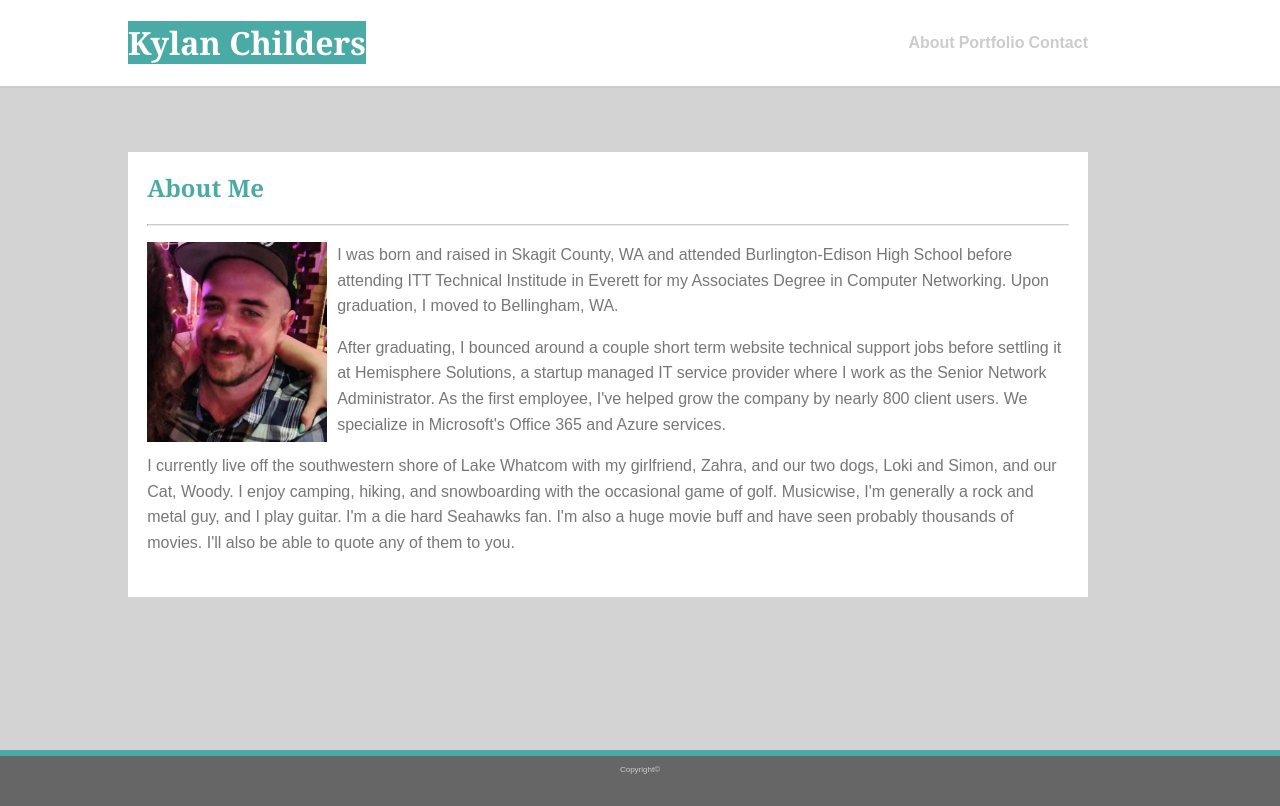
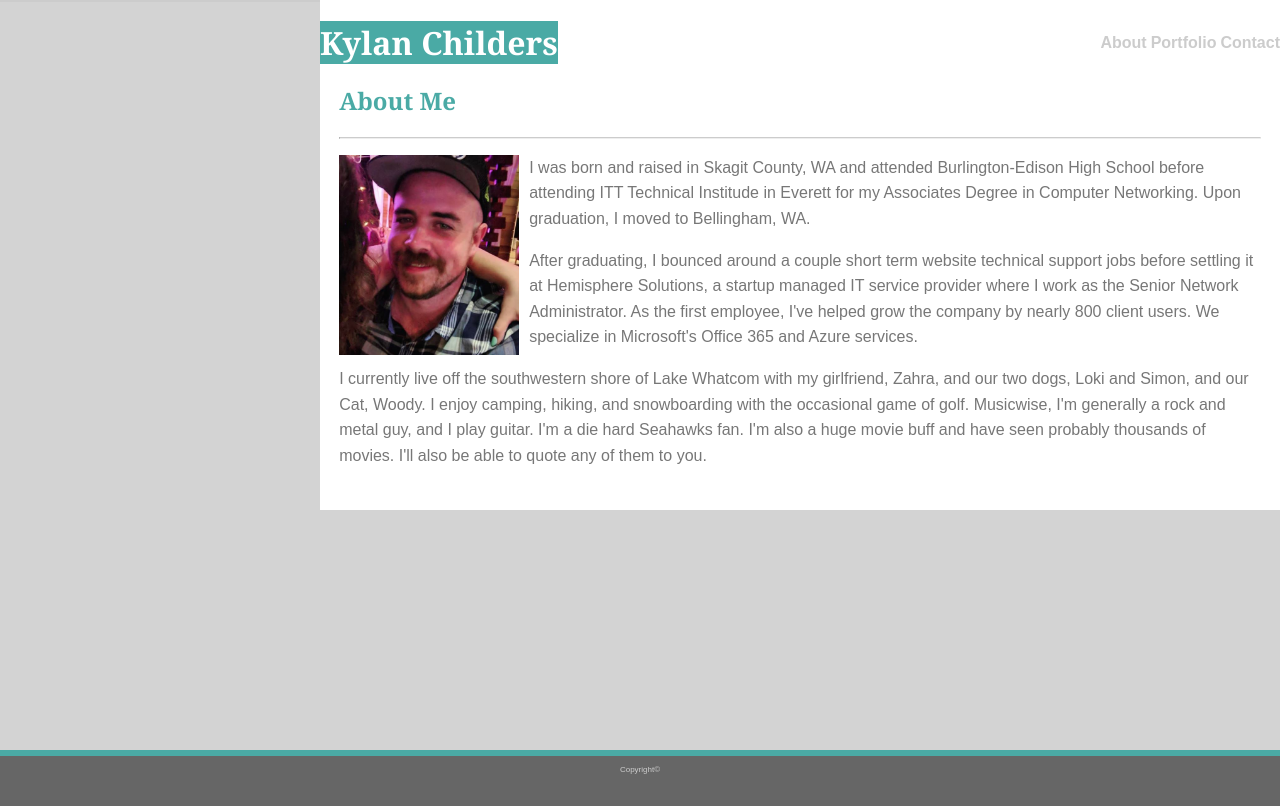
Before and after one commit to T3k5upp0rt/Basic-Portfolio, a plain HTML site: page index.html in a window 1280 px wide. Drawn offline with Linux system fonts and the light colour scheme.

Commit message:
Used relative and absolute position to center main content

```diff
--- a/assets/css/style.css
+++ b/assets/css/style.css
@@ -9,7 +9,7 @@ li {
     font-family: 'Arial', 'Helvetica Neue', Helvetica, sans-serif;
 }
 
-.header h1  {
+h1  {
     background-color: #4aaaa5;
     color: #ffffff;
     font-family: 'Georgia', Times, Times New Roman, serif;
@@ -25,6 +25,7 @@ body  {
     height: 100%;
     margin: 0;
     padding: 0;
+    position: relative;
 }
 
 .nav {
@@ -33,14 +34,17 @@ body  {
     justify-content: space-between;
     align-items: center;
     width: 960px;
-    position: center;
-    margin-left: 10%;
-    margin-right: 10%;
+    position: absolute;
+    left: 25%;
+    right: 25%;
 }
 
-.header {
+header {
     background-color: #ffffff;
     border-bottom: 2px solid #cccccc;
+    position: absolute;
+    right: 0;
+    left: 0;
 }
 
 hr  {
@@ -53,37 +57,37 @@ hr  {
     background-color: #ffffff;
     margin-top: 5%;
     margin-bottom: 5%;
-    margin-left: 10%;
-    margin-right: 10%;
     padding-bottom: 2%;
     width: 960px;
-    align-items: center;
-
+    position: absolute;
+    left: 25%;
+    right: 25%;
 }
 
 .contact-form {
     background-color: #ffffff;
     margin-top: 5%;
     margin-bottom: 5%;
-    margin-left: 10%;
-    margin-right: 10%;
     padding-bottom: 2%;
     width: 960px;
+    position: absolute;
+    left: 25%;
+    right: 25%;
 }
 
 .portfolioList  {
     background-color: #ffffff;
     margin-top: 5%;
     margin-bottom: 5%;
-    margin-left: 10%;
-    margin-right: 10%;
     padding-bottom: 2%;
     width: 960px;
+    position: absolute;
+    left: 25%;
+    right: 25%;
 }
 
 h2  {
     margin-left: 2%;
-    padding-top: 2%;
     color: #4aaaa5;
     font-family: 'Georgia', Times, Times New Roman, serif;
 }
--- a/index.html
+++ b/index.html
@@ -7,7 +7,7 @@
 </head>
 <body>
     <div class="wrapper">
-    <div class="header">
+    <header>
         <div class="nav">
             <h1>Kylan Childers</h1>
                 <ul>
@@ -16,7 +16,7 @@
                     <li><a href="contact.html">Contact</a></li>
                 </ul>
         </div>
-     </div>
+    </header>
     <section class="about">
         <div>
             <h2>About Me</h2>
```
Also changed, not shown: contact.html (+2 -2 lines), portfolio.html (+2 -2 lines).
